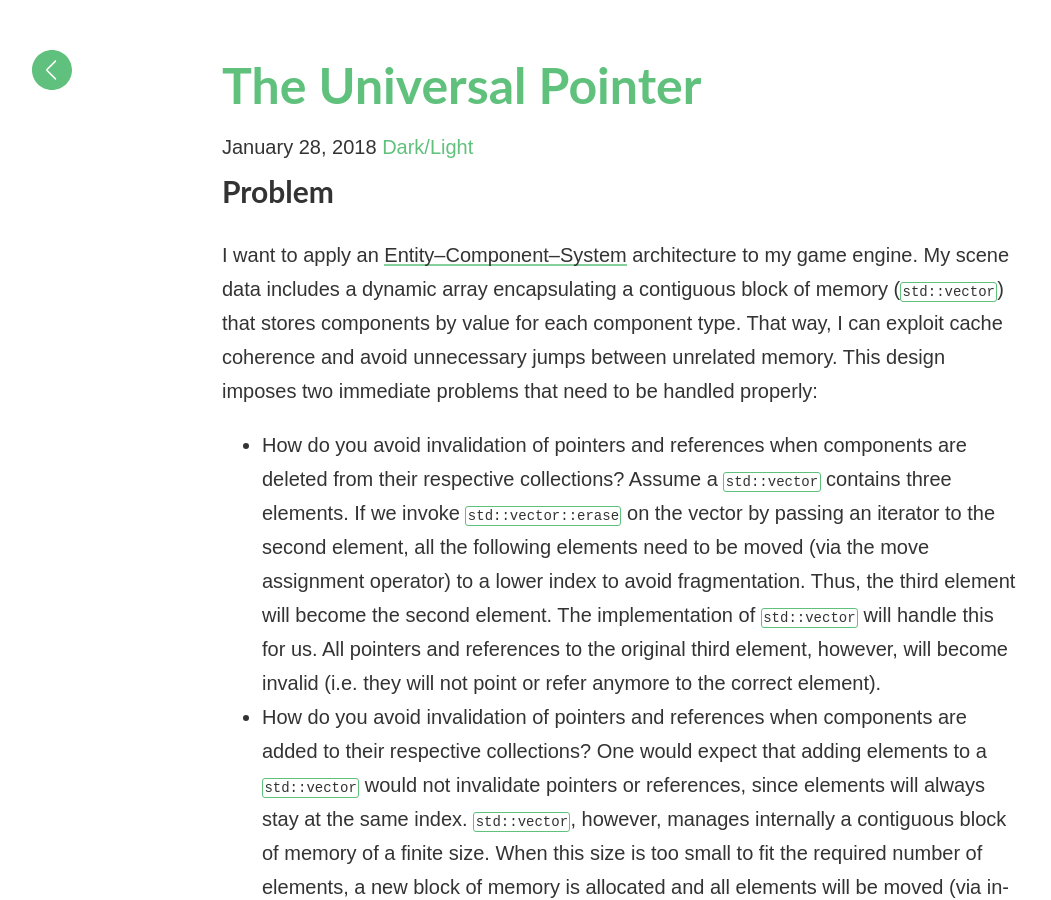
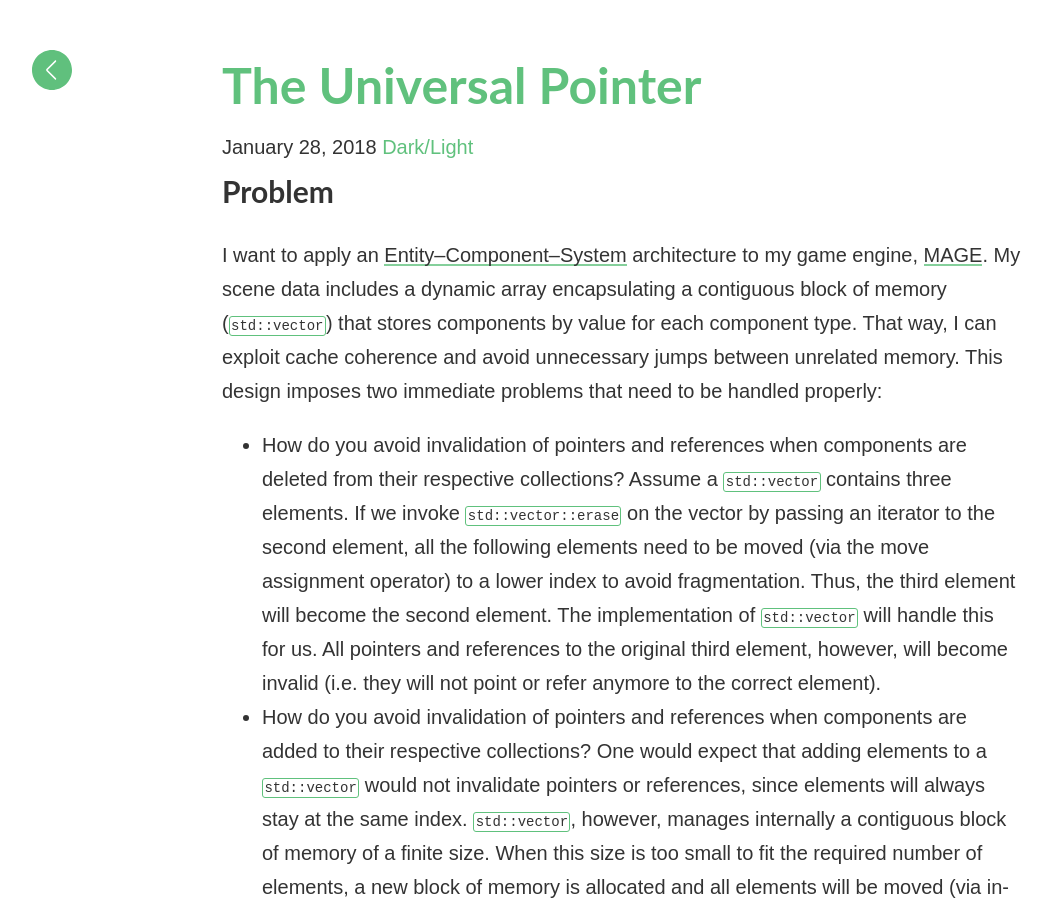
Before and after one commit to matt77hias/Blog, a Jekyll site: the page built from _posts/2018-01-28-the-universal-pointer.md, in a window 1280 px wide and 900 px high. Shown: the whole window, without its empty margins (18-1069 px from the left). Built offline with Jekyll 4.4.1, drawn with Linux system fonts in a browser that asks for light colours; comment, search, counter and statistics services are not loaded.

Commit message:
Update 2018-01-28-the-universal-pointer.md

```diff
--- a/_posts/2018-01-28-the-universal-pointer.md
+++ b/_posts/2018-01-28-the-universal-pointer.md
@@ -6,7 +6,7 @@ date:   2018-01-28
 
 ## Problem
 
-I want to apply an [Entity–Component–System](https://en.wikipedia.org/wiki/Entity%E2%80%93component%E2%80%93system) architecture to my game engine.
+I want to apply an [Entity–Component–System](https://en.wikipedia.org/wiki/Entity%E2%80%93component%E2%80%93system) architecture to my game engine, [MAGE](https://github.com/matt77hias/MAGE).
 My scene data includes a dynamic array encapsulating a contiguous block of memory (`std::vector`) that stores components by value for each component type.
 That way, I can exploit cache coherence and avoid unnecessary jumps between unrelated memory.
 This design imposes two immediate problems that need to be handled properly:
```
